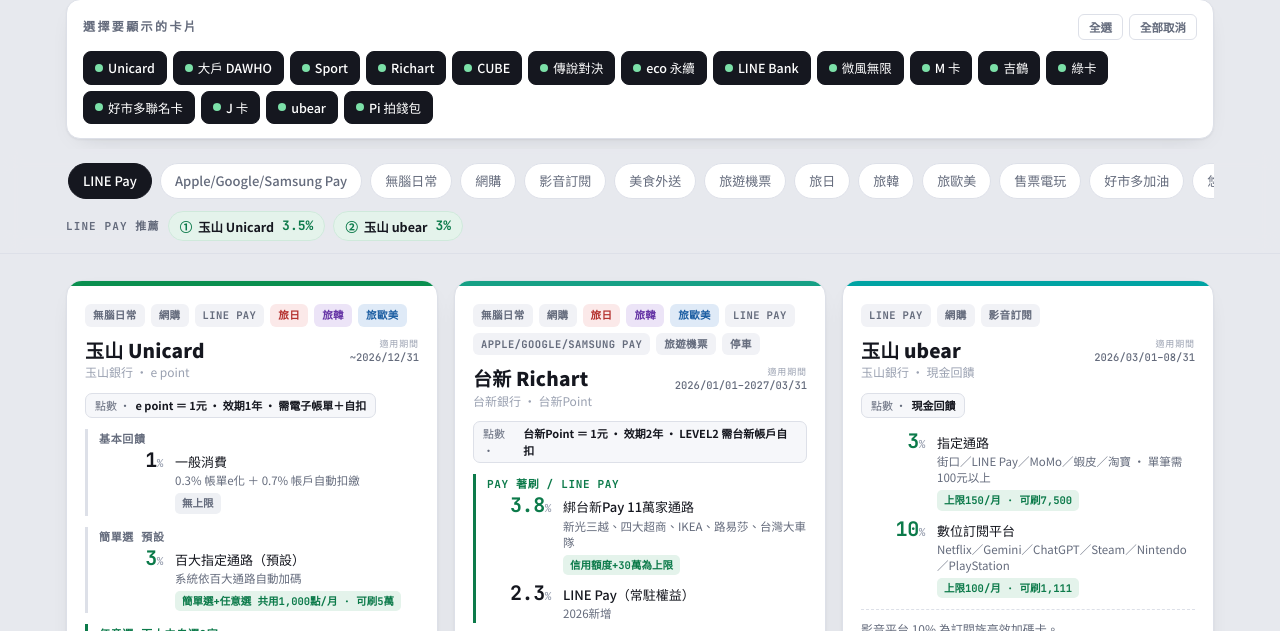
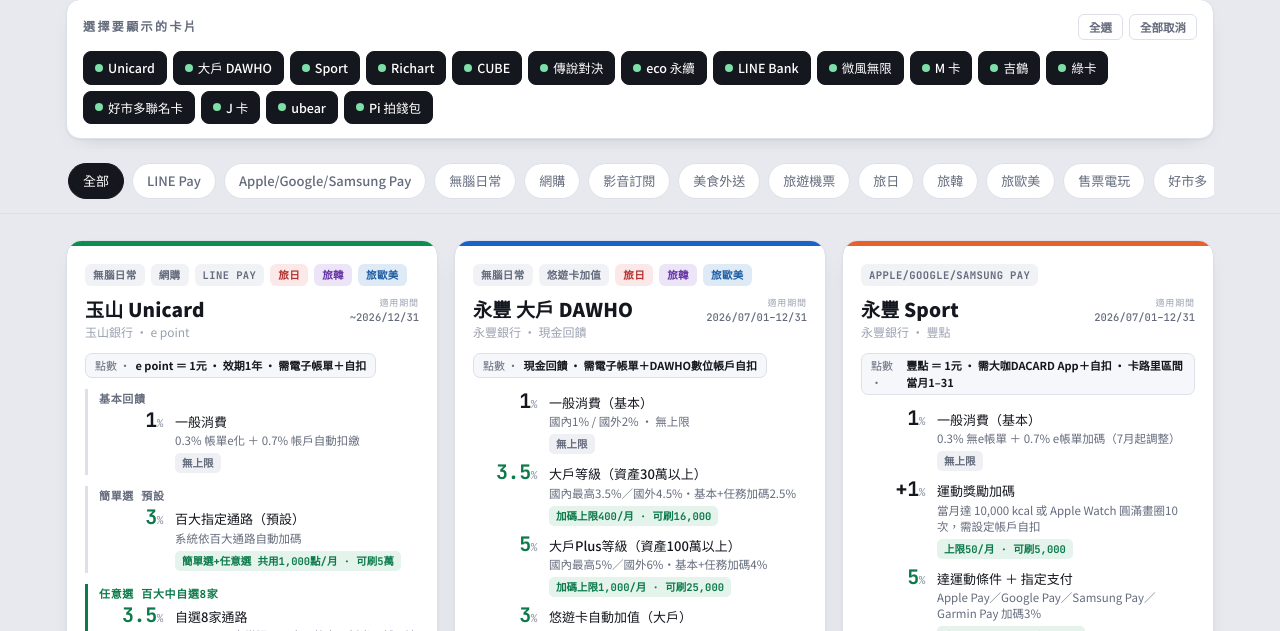
Before and after one commit to nctuwanglin/credit-card-guide, a plain HTML site: page index.html in a window 1280 px wide. Shown: the part 151-782 px from the top of the page. Drawn offline with Linux system fonts and the light colour scheme.

Commit message:
feat: 恢復全部情境、推薦改全排序、影音加CUBE/Richart、綠色電動車→綠色消費、好市多加油→好市多

```diff
--- a/index.html
+++ b/index.html
@@ -328,8 +328,8 @@
     id:"richart",
     name:"台新 Richart", issuer:"台新銀行 · 台新Point", rail:"#16a085",
     url:"https://www.taishinbank.com.tw/TSB/personal/credit/intro/overview/cg047/card001/",
-    valid:"2026/01/01–2027/03/31", tags:["無腦日常","網購","旅日","旅韓","旅歐美","LINE Pay","Apple/Google/Samsung Pay","旅遊機票","停車"],
-    rates:{"無腦日常":2,"網購":3.3,"旅日":3.3,"旅韓":3.3,"旅歐美":3.3,"LINE Pay":2.3,"Apple/Google/Samsung Pay":3.8,"旅遊機票":3.3,"停車":3.3},
+    valid:"2026/01/01–2027/03/31", tags:["無腦日常","網購","影音訂閱","旅日","旅韓","旅歐美","LINE Pay","Apple/Google/Samsung Pay","旅遊機票","停車"],
+    rates:{"無腦日常":2,"網購":3.3,"影音訂閱":3.3,"旅日":3.3,"旅韓":3.3,"旅歐美":3.3,"LINE Pay":2.3,"Apple/Google/Samsung Pay":3.8,"旅遊機票":3.3,"停車":3.3},
     pts:"台新Point ＝ 1元 · 效期2年 · LEVEL2 需台新帳戶自扣",
     schemes:[
       { name:"Pay 著刷 / LINE Pay", hi:true, tiers:[
@@ -366,8 +366,8 @@
     id:"cube",
     name:"國泰世華 CUBE", issuer:"國泰世華 · 小樹點", rail:"#0f8a6a",
     url:"https://www.cathay-cube.com.tw/cathaybk/personal/product/credit-card/cards/cube",
-    valid:"2026/01/01–12/31", tags:["無腦日常","網購","旅遊機票","旅日","旅韓","旅歐美"],
-    rates:{"無腦日常":3,"網購":3,"旅遊機票":3,"旅日":3.5,"旅韓":3,"旅歐美":3},
+    valid:"2026/01/01–12/31", tags:["無腦日常","網購","影音訂閱","旅遊機票","旅日","旅韓","旅歐美"],
+    rates:{"無腦日常":3,"網購":3,"影音訂閱":3,"旅遊機票":3,"旅日":3.5,"旅韓":3,"旅歐美":3},
     pts:"小樹點 ＝ 1元 · 效期3年 · 折抵上限30%/期 · 需綁國泰帳戶自扣",
     schemes:[
       { name:"玩數位（4大常駐之一）", hi:true, tiers:[
@@ -495,8 +495,8 @@
     id:"green",
     name:"聯邦 綠卡", issuer:"聯邦銀行 · 現金回饋", rail:"#3a9e57",
     url:"https://activity.ubot.com.tw/2026GreenCard/index.htm",
-    valid:"2026/07/01–12/31", tags:["綠色電動車"],
-    rates:{"綠色電動車":6},
+    valid:"2026/07/01–12/31", tags:["綠色消費"],
+    rates:{"綠色消費":6},
     pts:"現金回饋 · 需電子帳單",
     tiers:[
       {rate:"1",label:"國內一般消費（基本）",sub:"國外 2% · 需電子帳單",cap:"無上限"},
@@ -511,8 +511,8 @@
     id:"costco",
     name:"富邦 好市多聯名卡", issuer:"台北富邦 · 好多金", rail:"#e4002b",
     url:"https://www.fubon.com/banking/Personal/credit_card/all_card/Costco/costco.htm",
-    valid:"~2027/12/31", tags:["好市多加油","旅日","旅韓","旅歐美"],
-    rates:{"好市多加油":3,"旅日":5,"旅韓":5,"旅歐美":5},
+    valid:"~2027/12/31", tags:["好市多","旅日","旅韓","旅歐美"],
+    rates:{"好市多":3,"旅日":5,"旅韓":5,"旅歐美":5},
     pts:"好多金 ＝ 折抵會費／店內消費",
     tiers:[
       {rate:"1",label:"店外一般消費",sub:"",cap:"無上限"},
@@ -575,8 +575,8 @@
   },
 ];
 
-const scenarios = ["LINE Pay","Apple/Google/Samsung Pay","無腦日常","網購","影音訂閱","美食外送","旅遊機票","旅日","旅韓","旅歐美","售票電玩","好市多加油","悠遊卡加值","綠色電動車","停車","保費"];
-let activeScenario = "LINE Pay";
+const scenarios = ["全部","LINE Pay","Apple/Google/Samsung Pay","無腦日常","網購","影音訂閱","美食外送","旅遊機票","旅日","旅韓","旅歐美","售票電玩","好市多","悠遊卡加值","綠色消費","停車","保費"];
+let activeScenario = "全部";
 let visibleCards = new Set(cards.map(c=>c.id));
 
 const selGrid = document.getElementById('selGrid');
@@ -626,7 +626,7 @@
   let shown = 0;
   cards.forEach(c=>{
     if(!visibleCards.has(c.id)) return;
-    if(!c.tags.includes(activeScenario)) return;
+    if(activeScenario!=="全部" && !c.tags.includes(activeScenario)) return;
     shown++;
     const el = document.createElement('article');
     el.className = "card";
@@ -691,15 +691,14 @@
 
 function renderReco(){
   const box = document.getElementById('reco');
+  if(activeScenario==="全部"){ box.style.display='none'; box.innerHTML=''; return; }
   const ranked = cards
     .filter(c=>c.tags.includes(activeScenario) && c.rates && typeof c.rates[activeScenario]==='number')
-    .sort((a,b)=>b.rates[activeScenario]-a.rates[activeScenario])
-    .slice(0,2);
+    .sort((a,b)=>b.rates[activeScenario]-a.rates[activeScenario]);
   if(!ranked.length){ box.style.display='none'; box.innerHTML=''; return; }
   box.style.display='flex';
-  const medals=['①','②'];
-  box.innerHTML = `<span class="reco-label">${activeScenario} 推薦</span>` +
-    ranked.map((c,i)=>`<span class="reco-pill"><span class="reco-medal">${medals[i]}</span>${c.name}<b>${c.rates[activeScenario]}%</b></span>`).join('');
+  box.innerHTML = `<span class="reco-label">${activeScenario} 回饋排序</span>` +
+    ranked.map((c,i)=>`<span class="reco-pill"><span class="reco-medal">${i+1}</span>${c.name}<b>${c.rates[activeScenario]}%</b></span>`).join('');
 }
 
 renderSelector();
```
